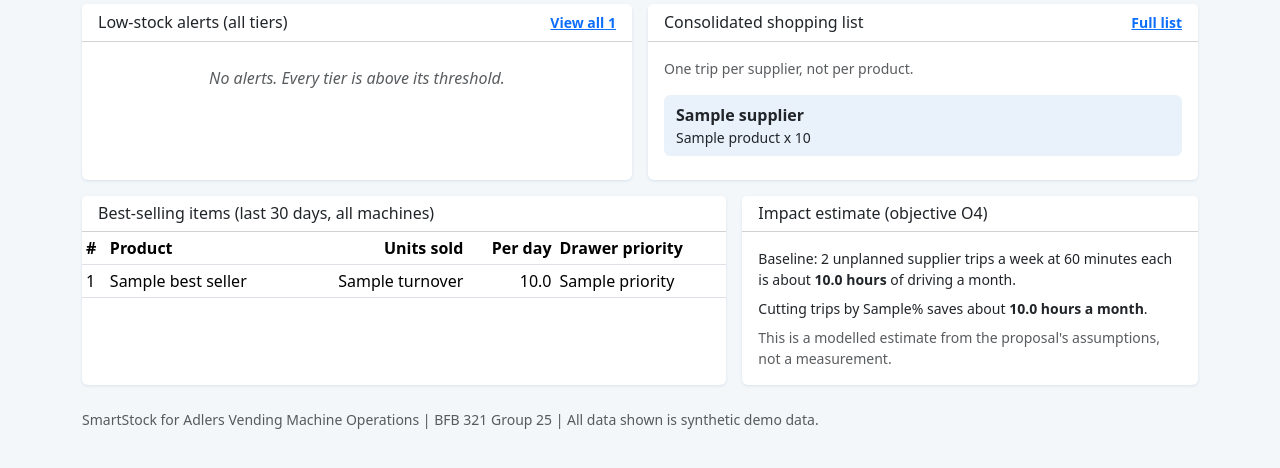
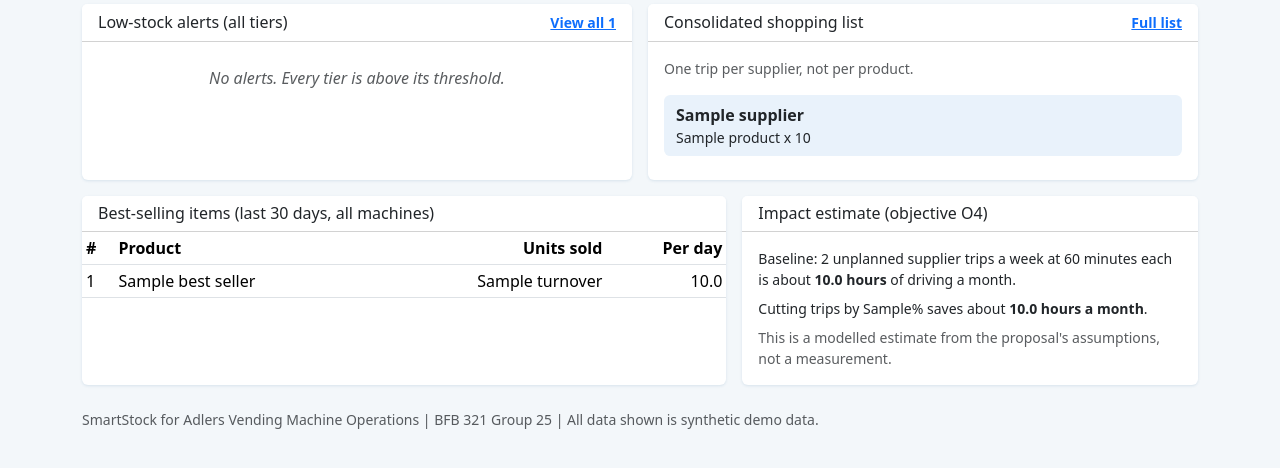
Before and after one commit to u21433098/u21433098-group25_smartstock_dashboard, a Flask app: template app/templates/dashboard.html in a window 1280 px wide. Shown: the part 316-784 px from the top of the page. Run offline with Flask 3, Linux system fonts and the light colour scheme; the template is opened without the code that fills it: most values are stand-ins (such as "Sample title", 1, 10 or a date in 2020).

Commit message:
Correct priority table

```diff
--- a/app/templates/dashboard.html
+++ b/app/templates/dashboard.html
@@ -67,11 +67,11 @@
       <div class="card-header"><h2 class="h6 mb-0">Best-selling items (last 30 days, all machines)</h2></div>
       <div class="table-responsive">
         <table class="table table-sm align-middle mb-0">
-          <thead><tr><th scope="col">#</th><th scope="col">Product</th><th scope="col" class="text-end">Units sold</th><th scope="col" class="text-end">Per day</th><th scope="col">Drawer priority</th></tr></thead>
+          <thead><tr><th scope="col">#</th><th scope="col">Product</th><th scope="col" class="text-end">Units sold</th><th scope="col" class="text-end">Per day</th></tr></thead>
           <tbody>
           {% for b in best_sellers %}
             <tr><td>{{ b.rank }}</td><td>{{ b.name }}</td><td class="text-end">{{ b.turnover }}</td>
-                <td class="text-end">{{ "%.1f"|format(b.per_day) }}</td><td>{{ b.priority }}</td></tr>
+                <td class="text-end">{{ "%.1f"|format(b.per_day) }}</td></tr>
           {% endfor %}
           </tbody>
         </table>
```
